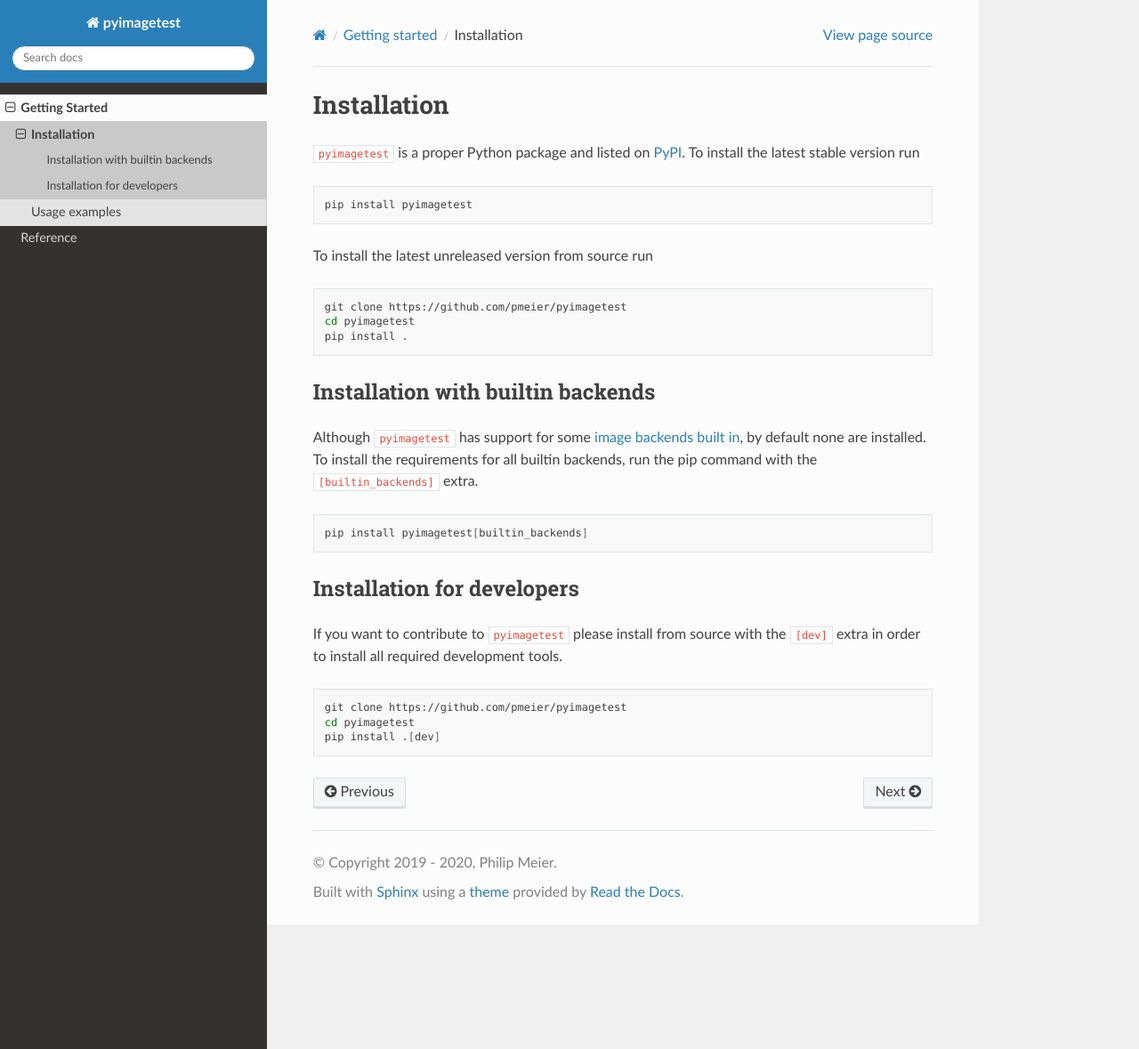
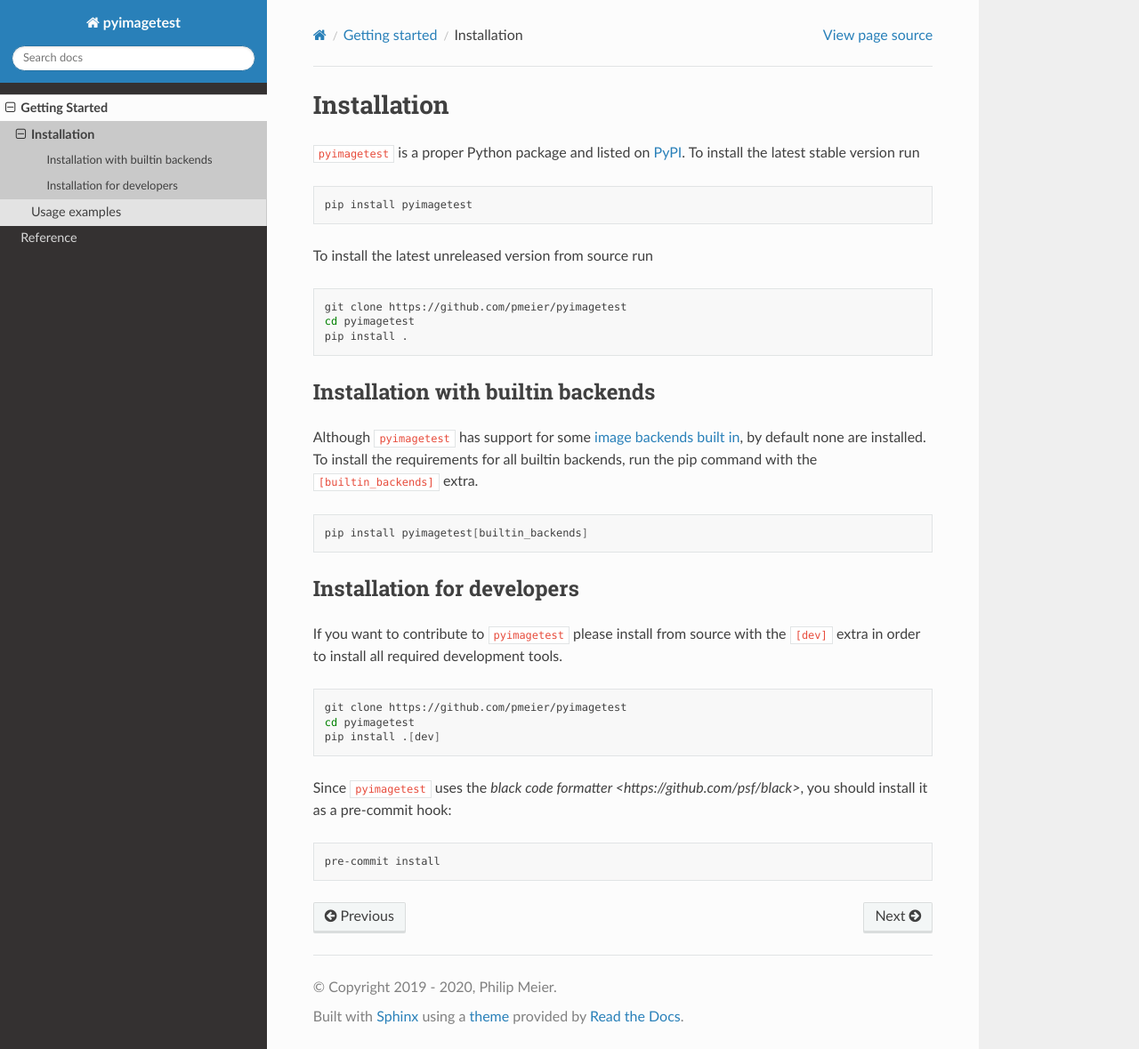
Before and after one commit to pmeier/pyimagetest, a Sphinx documentation site: the page built from docs/source/installation.rst, in a window 1280 px wide and 1179 px high. Shown: the whole window at 89% size. Built offline with Sphinx 7.4.7 and the Read the Docs theme 2.0.0, drawn with Linux system fonts in a browser that asks for light colours.

Commit message:
Code format (#36)

```diff
--- a/docs/source/installation.rst
+++ b/docs/source/installation.rst
@@ -43,3 +43,11 @@ If you want to contribute to ``pyimagetest`` please install from source with the
   git clone https://github.com/pmeier/pyimagetest
   cd pyimagetest
   pip install .[dev]
+
+Since ``pyimagetest`` uses the
+`black code formatter <https://github.com/psf/black>`, you should install it as
+a pre-commit hook:
+
+.. code-block:: sh
+
+  pre-commit install
```
Also changed, not shown: .travis.yml.
